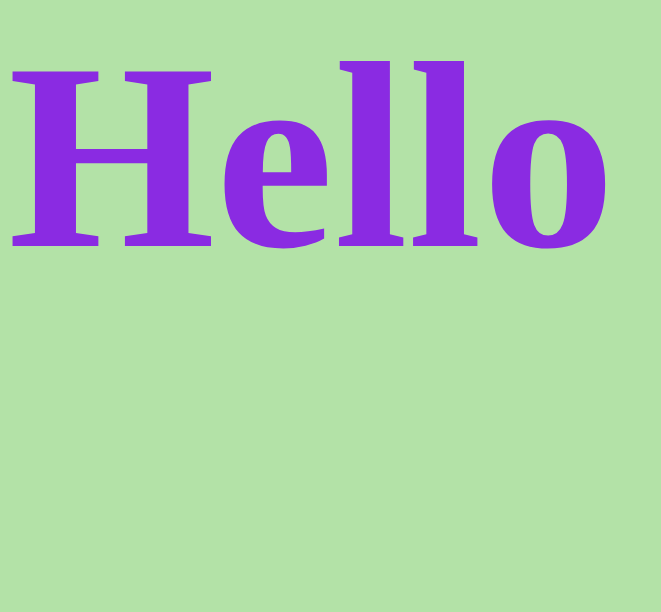
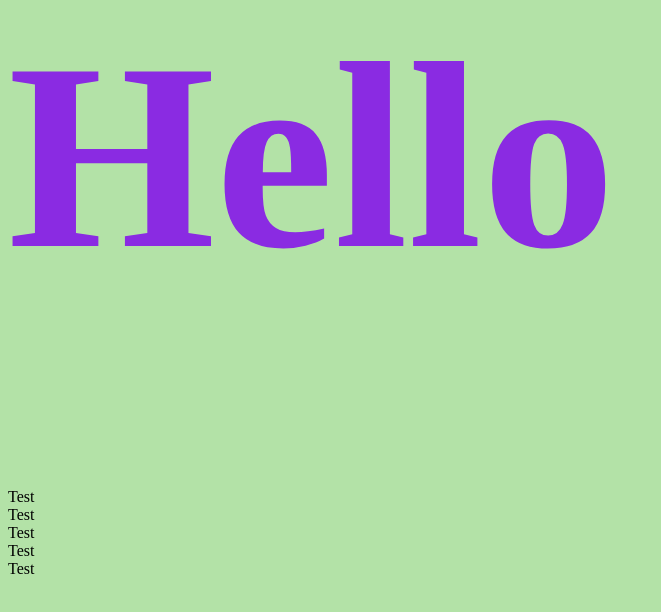
Before and after one commit to priyodas12/CSS-Intro, a website: page styles/index.html in a window 1280 px wide. Shown: the part 176-788 px from the top of the page, without its empty margins (0-661 px from the left). Drawn offline with Linux system fonts and the light colour scheme.

Commit message:
adding flex basic set up

```diff
--- a/styles/index.html
+++ b/styles/index.html
@@ -9,5 +9,12 @@
 </head>
 <body>
     <h1>Hello</h1>
+    <div class="container">
+        <div class="items-1 item">Test</div>
+        <div class="items-2 item">Test</div>
+        <div class="items-3 item">Test</div>
+        <div class="items-4 item">Test</div>
+        <div class="items-5 item">Test</div>
+    </div>
 </body>
 </html>
```
